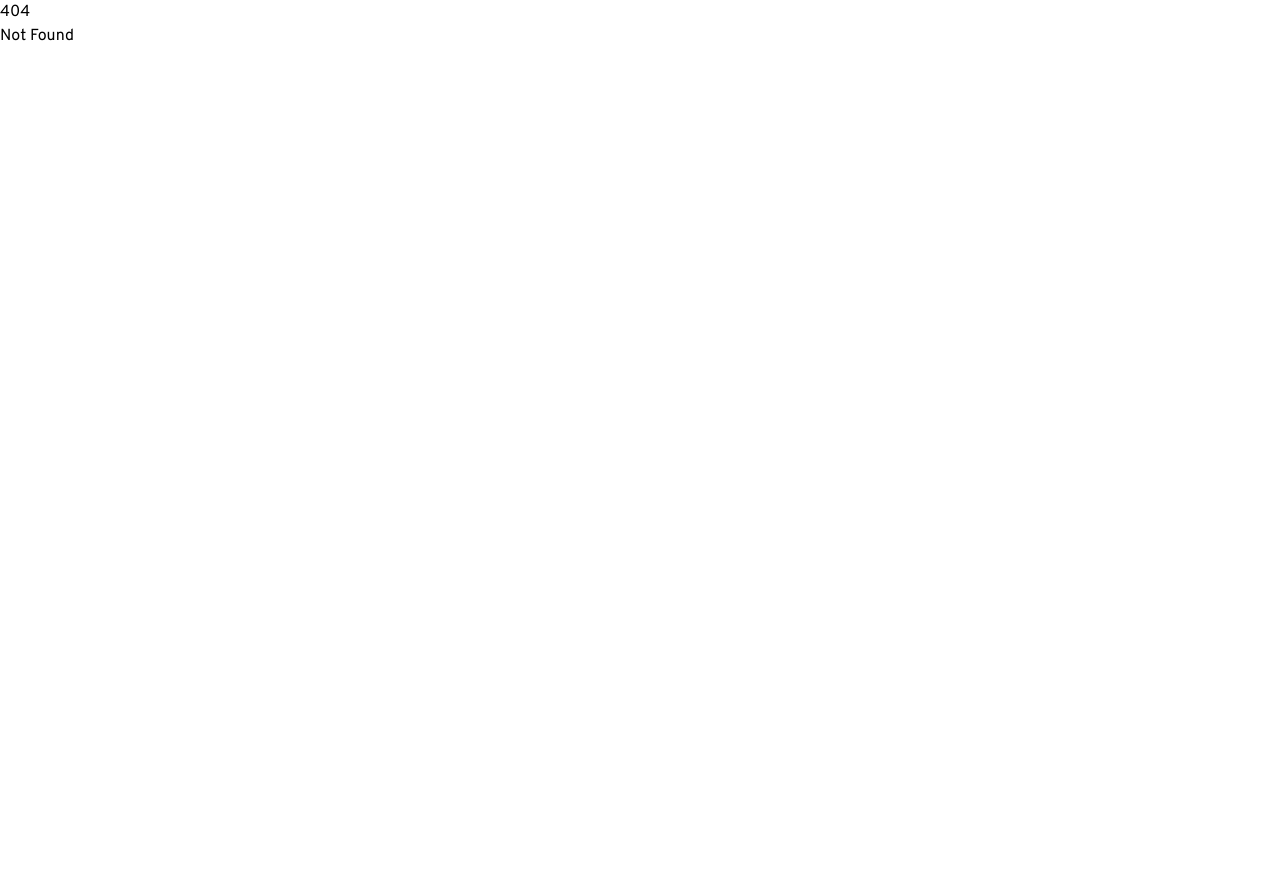
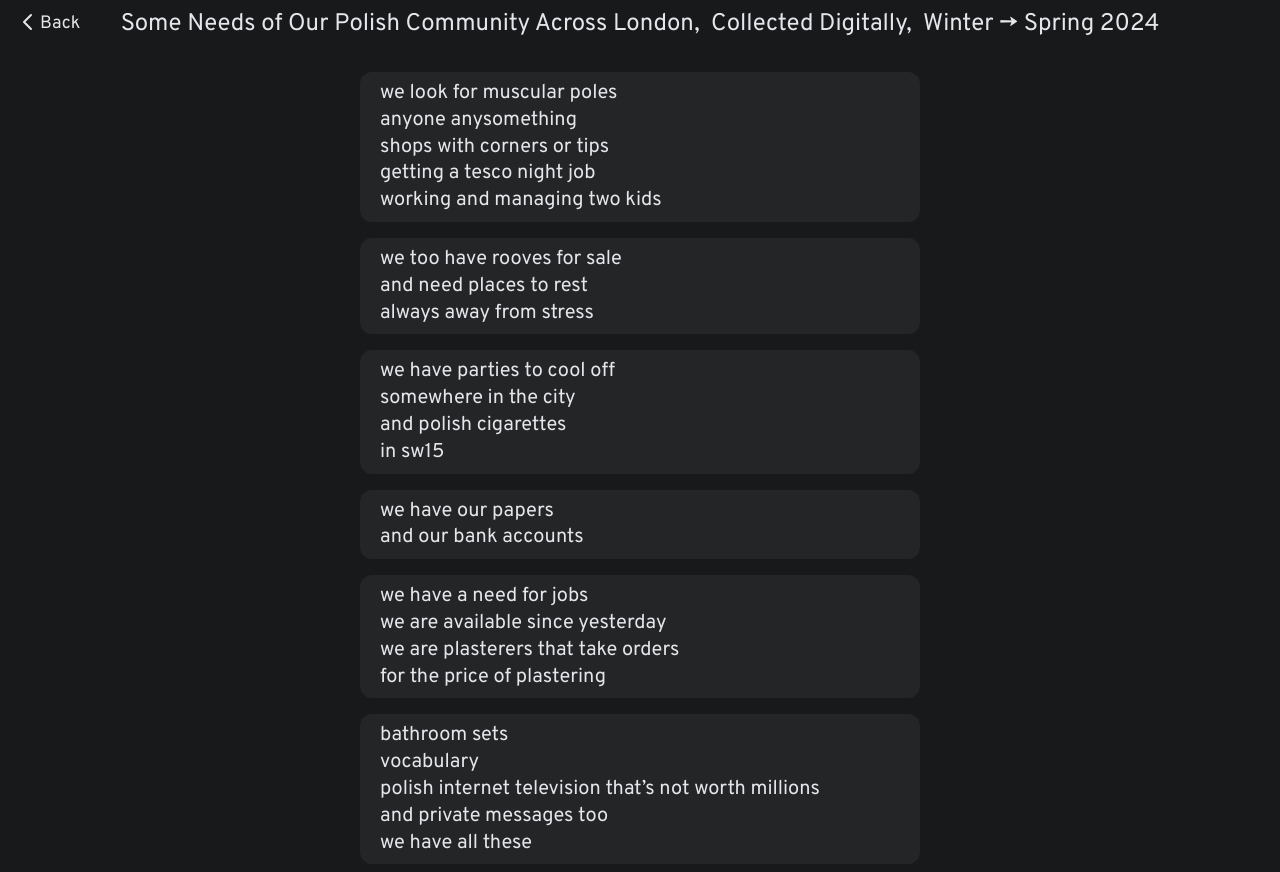
Before and after one commit to mderdun/creative-writing-poetry, a SvelteKit app: page /works/vol4 in a window 1280 px wide. Before the commit this address had no page. Before the commit the page ends 800 px from the top, so only its background shows below. Built offline with nearby package versions, Linux system fonts and the light colour scheme; a web font is replaced by a local one.

Commit message:
new vol 4 and vol 3 amend

```diff
--- /dev/null
+++ b/src/lib/components/FBPost.svelte
@@ -0,0 +1,24 @@
+<script>
+    import ReactionBar from "$lib/components/ReactionBar.svelte";
+</script>
+
+<div id="card" class="bg-[#242526] rounded-xl my-2 flex flex-col w-[35rem]">
+    <div id="content" class="py-2 px-5">
+        <slot />
+    </div>
+<!--    <div id="reaction" class="pb-1 px-8">-->
+<!--        <ReactionBar />-->
+<!--    </div>-->
+</div>
+
+<style>
+    #card {
+        line-height: 1.34;
+        -webkit-font-smoothing: antialiased;
+    }
+    /*#content {*/
+    /*    border-bottom-width: 1px;*/
+    /*    --tw-border-opacity: 1;*/
+    /*    border-bottom-color: rgb(62 64 66 / var(--tw-border-opacity));*/
+    /*}*/
+</style>
--- /dev/null
+++ b/src/lib/components/ReactionBar.svelte
@@ -0,0 +1,32 @@
+<script>
+    let likes = 0;
+    let comments = 0;
+
+    function handleLike() {
+        likes += 1;
+    }
+
+    function handleComment() {
+        comments += 1;
+    }
+</script>
+
+<div class="reaction-bar">
+    <button on:click={handleLike}>👍 {likes}</button>
+    <button on:click={handleComment}>💬 {comments}</button>
+</div>
+
+<style>
+    .reaction-bar {
+        display: flex;
+        justify-content: space-between;
+        padding: 10px;
+    }
+
+    .reaction-bar button {
+        background: none;
+        border: none;
+        cursor: pointer;
+        color: #385898;
+    }
+</style>
--- a/src/routes/works/vol1/+page.svelte
+++ b/src/routes/works/vol1/+page.svelte
@@ -64,7 +64,7 @@
     });
 </script>
 
-<div id="body" class="h-screen bg-stone-950 text-white">
+<div id="body" class="min-h-screen bg-stone-950 text-white">
     <WorksHead title="Streetlamps"/>
     <div id="poem" class="w-screen flex flex-col justify-center items-center text-xl">
         <div>
--- a/src/routes/works/vol3/+page.svelte
+++ b/src/routes/works/vol3/+page.svelte
@@ -1,11 +1,38 @@
 <script>
     import WorksHead from "$lib/components/WorksHead.svelte";
+    import { onMount } from 'svelte';
+
+    function handleHoverEffect(classGroups) {
+        classGroups.forEach(classNames => {
+            const elements = document.querySelectorAll(classNames.map(className => `.${className}`).join(', '));
+
+            elements.forEach((element) => {
+                element.addEventListener('mouseover', () => {
+                    elements.forEach((el) => {
+                        el.style.color = '#e1efff'; // Change this to the color you want
+                    });
+                });
+
+                element.addEventListener('mouseout', () => {
+                    elements.forEach((el) => {
+                        el.style.color = ''; // Change this to the original color
+                    });
+                });
+            });
+        });
+    }
+
+    onMount(() => {
+        handleHoverEffect([['dear'], ['alt', 'alt2']]);
+    });
 </script>
+
 <div id="body" class="body text-white">
+    <div id="text">
     <WorksHead title="my dear miracle in the winery" />
     <div id="container" class="w-screen flex items-center justify-center">
-    <div id="poem" class="flex flex-col text-xl">
-        <div id="epigraph" class="text-sm flex flex-col text-right opacity-90">
+    <div id="poem" class="poem flex flex-col text-xl">
+        <div id="epigraph" class="text-sm flex flex-col items-end opacity-90">
             <p>you are the one who makes the wine</p>
             <p>you are the one who drinks the wine</p>
             <p>you are the one who is the wine</p>
@@ -22,7 +49,7 @@
         </div>
         <div id="stanza2" class="stanza">
             <p class="dear">there are also no funds for london</p>
-            <p class="alt">two skippers from the london docks found it one year a forgotten wine barrel they took off the lid and both of them stru­chle­li; z becz­ki oso­ba sze­ścio­skrzy­die­go se­ra­fi­na! serafin was walking up the stairs ja­ko­by lam­pa słod­ka and it smelled</p>
+            <p class="alt">two skippers from the london docks found it one year a forgotten wine barrel they took off the lid and both of them they were terrified; from the barrel the person of the six-winged seraph! serafin was walking up the stairs like a sweet lamp and it smelled</p>
             <p class="dear">my dear</p>
             <p class="alt">but it was decreasing</p>
             <p class="dear">but why london? london—burrow: in “paris-soir” I read yesterday</p>
@@ -32,11 +59,11 @@
         </div>
         <div id="stanza3" class="stanza">
             <p class="dear">that is</p>
-            <p class="alt">just the wind with a furious storm tore london like a tree—a visible act of god; the king hid in the cupboard</p>
+            <p class="alt">the wind with a furious storm simply tore london apart like a tree—a visible act of god; the king hid in the cupboard</p>
             <p class="dear">a baronet</p>
-            <p class="alt">they were shaking under the beds go­li­bro­dy i astro­no­my</p>
-            <p class="dear">he poisoned his wife with dog noodles... bloody hell with this london</p>
-            <p class="alt2">so this sad london our seraphim is wandering</p>
+            <p class="alt">they were shaking under the beds of barbers and astronomers</p>
+            <p class="dear">he poisoned his wife with dog noodles... to bloody hell with london</p>
+            <p class="alt2">this sad london our seraphim is wandering</p>
             <p class="dear">my dear !</p>
         </div>
         <div id="stanza4" class="stanza">
@@ -50,7 +77,7 @@
             <p class="dear">but what good is the kremlin</p>
             <p class="alt2">"i am the pole</p>
             <p class="dear">when I have your hips?</p>
-            <p class="alt2">jam po­lak"</p>
+            <p class="alt2">jam polak"</p>
             <p class="dear">the hips are golden</p>
             <p class="alt2">"that's beautiful</p>
             <p class="dear">and the night is blue</p>
@@ -58,18 +85,19 @@
             <p class="dear">and we also have a glass of wine and an account in heaven with a seraphim</p>
             <p class="alt2">please go to the embassy there's everything for poles</p>
             <p class="dear">so whistle for the car</p>
-            <p class="alt2">good english "cop" serafin explained: page such and such</p>
+            <p class="alt2">good english "cop" serafin explained: go there then there</p>
         </div>
         <div id="stanza5" class="stanza pb-10">
             <p class="dear">kremlin and london</p>
             <p class="alt2">there's an angel in the embassy he cried over the whole stool</p>
             <p class="dear">my dear</p>
-            <p class="alt2">form</p>
+            <p class="alt2">over form</p>
             <p class="dear">&nbsp;</p>
             <p class="alt2">stamp and pad</p>
             <p class="dear">&nbsp;</p>
             <p class="alt2">he borrowed from grief pln 340 and disappeared like a cloud</p>
         </div>
+    </div>
     </div>
     </div>
 </div>
@@ -79,6 +107,9 @@
         display: block;
         background-image: url("/imgs/beach_THREEwater_ani.gif");
         background-size: cover;
+    }
+    #text {
+        backdrop-filter: blur(20px) saturate(140%);
     }
     .stanza {
         margin-top: 2.5em;
@@ -91,11 +122,12 @@
         margin-top: -0.8em;
     }
     .alt2{
-        margin-left: -3.94em;
+        margin-left: -2.68em;
         margin-top: -0.8em;
     }
     p {
         padding-left: 1em;
         text-indent: -1em;
+        width: fit-content;
     }
 </style>
--- /dev/null
+++ b/src/routes/works/vol4/+page.svelte
@@ -0,0 +1,45 @@
+<script>
+    import WorksHead from "$lib/components/WorksHead.svelte";
+    import FBPost from "$lib/components/FBPost.svelte";
+</script>
+
+<div id="body" class="bg-[#18191a] min-h-screen text-[#e4e6eb]">
+    <WorksHead title="Some Needs of Our Polish Community Across London,&nbsp;&nbsp;Collected Digitally,&nbsp;&nbsp;Winter -> Spring 2024" />
+    <div id="poem" class="flex flex-col items-center text-xl">
+        <FBPost>
+            <p>we look for muscular poles</p>
+            <p>anyone anysomething</p>
+            <p>shops with corners or tips</p>
+            <p>getting a tesco night job</p>
+            <p>working and managing two kids</p>
+        </FBPost>
+        <FBPost>
+            <p>we too have rooves for sale</p>
+            <p>and need places to rest</p>
+            <p>always away from stress</p>
+        </FBPost>
+        <FBPost>
+            <p>we have parties to cool off</p>
+            <p>somewhere in the city</p>
+            <p>and polish cigarettes</p>
+            <p>in sw15</p>
+        </FBPost>
+        <FBPost>
+            <p>we have our papers</p>
+            <p>and our bank accounts</p>
+        </FBPost>
+        <FBPost>
+            <p>we have a need for jobs</p>
+            <p>we are available since yesterday</p>
+            <p>we are plasterers that take orders</p>
+            <p>for the price of plastering</p>
+        </FBPost>
+        <FBPost>
+            <p>bathroom sets</p>
+            <p>vocabulary</p>
+            <p>polish internet television that’s not worth millions</p>
+            <p>and private messages too</p>
+            <p>we have all these</p>
+        </FBPost>
+    </div>
+</div>
```
